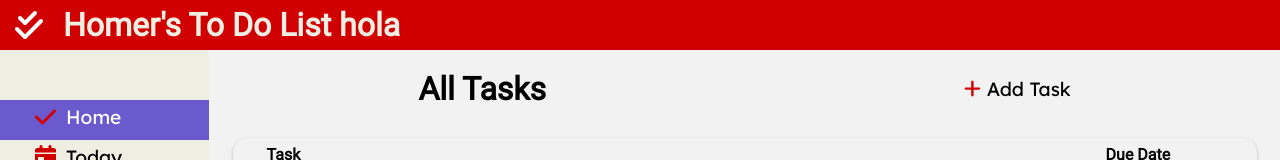
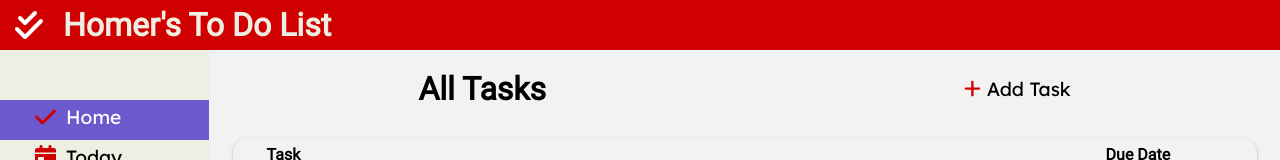
Before and after one commit to matalvarez10/todo-list, a website built with webpack: page dist/index.html in a window 1280 px wide. Shown: the top 160 px of the page. Built offline with nearby package versions, Linux system fonts and the light colour scheme.

Commit message:
bug fixing

```diff
--- a/dist/index.html
+++ b/dist/index.html
@@ -10,7 +10,7 @@
     <div class="backdrop"></div>
     <header>
       <i id="header-logo" class="fas fa-check-double"></i>
-      <h1>Homer's To Do List hola</h1>
+      <h1>Homer's To Do List</h1>
     </header>
     <aside>
       <div id="0" class="icon main active" value ="home-section">
```
